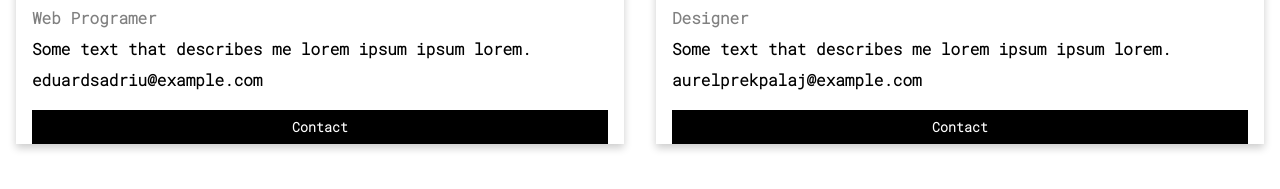
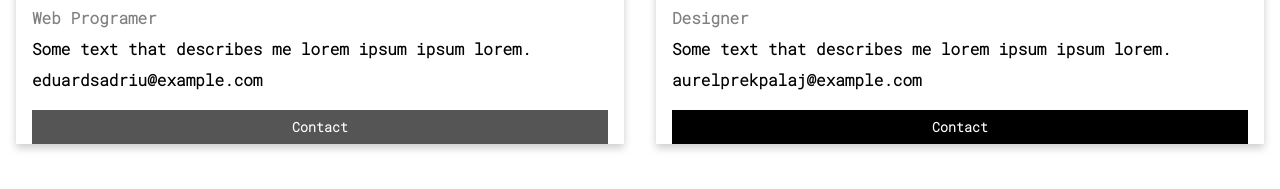
Before and after one commit to AureliP/Projekti-ne-Inxhinieri-te-Web-it, a plain HTML site: page Projekt/about.html in a window 1280 px wide. In both pictures the pointer is over the button 320 px from the left and 488 px from the top of the page. Shown: the part 361-550 px from the top of the page. Drawn offline with Linux system fonts and the light colour scheme.

```diff
--- a/Projekt/style/style.css
+++ b/Projekt/style/style.css
@@ -150,7 +150,8 @@ margin-top: 10px;
 }
 
 .button:hover {
-  background-color: #
+  background-color: #555;
+}
 
 @media screen and (max-width: 650px) {
   .column {
```
